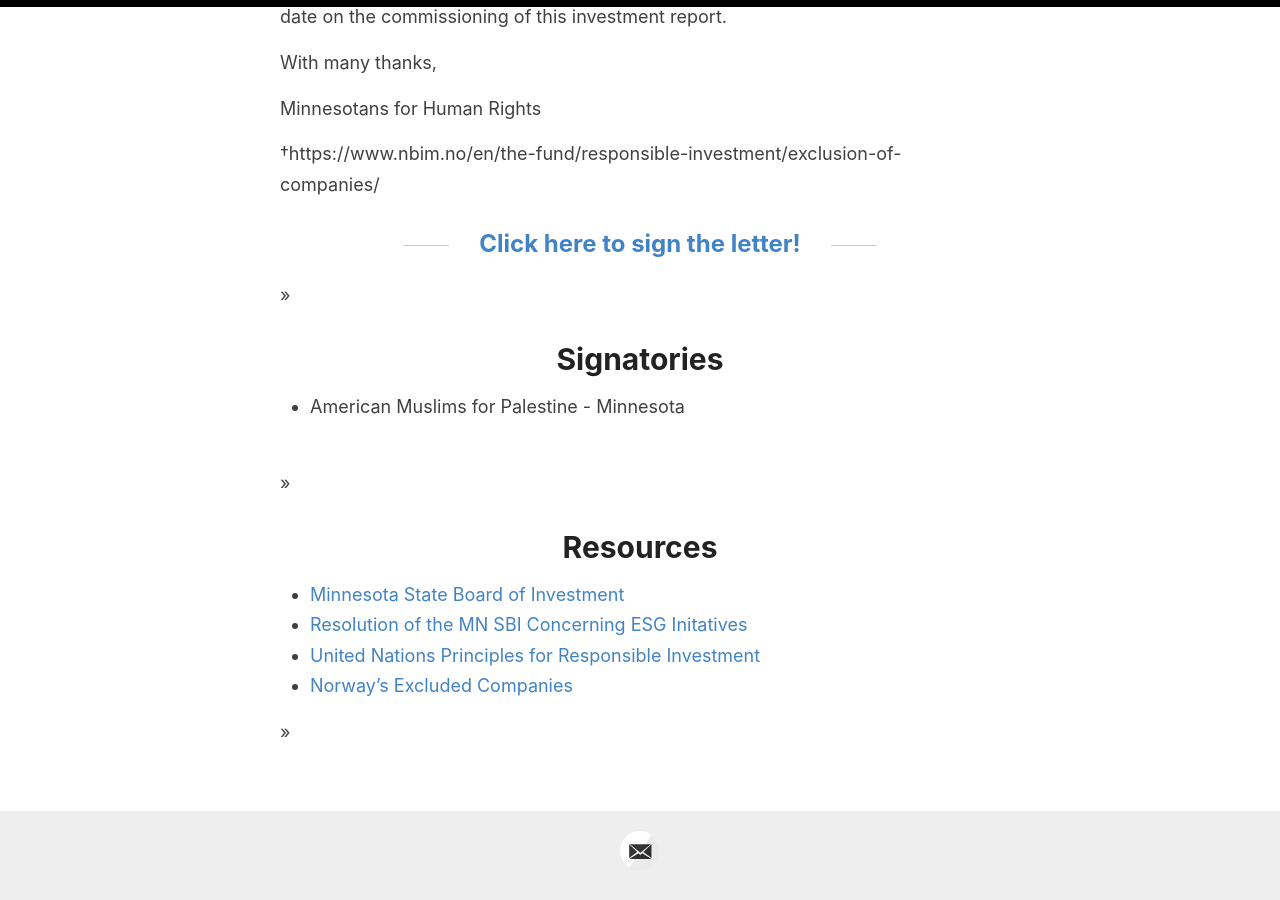
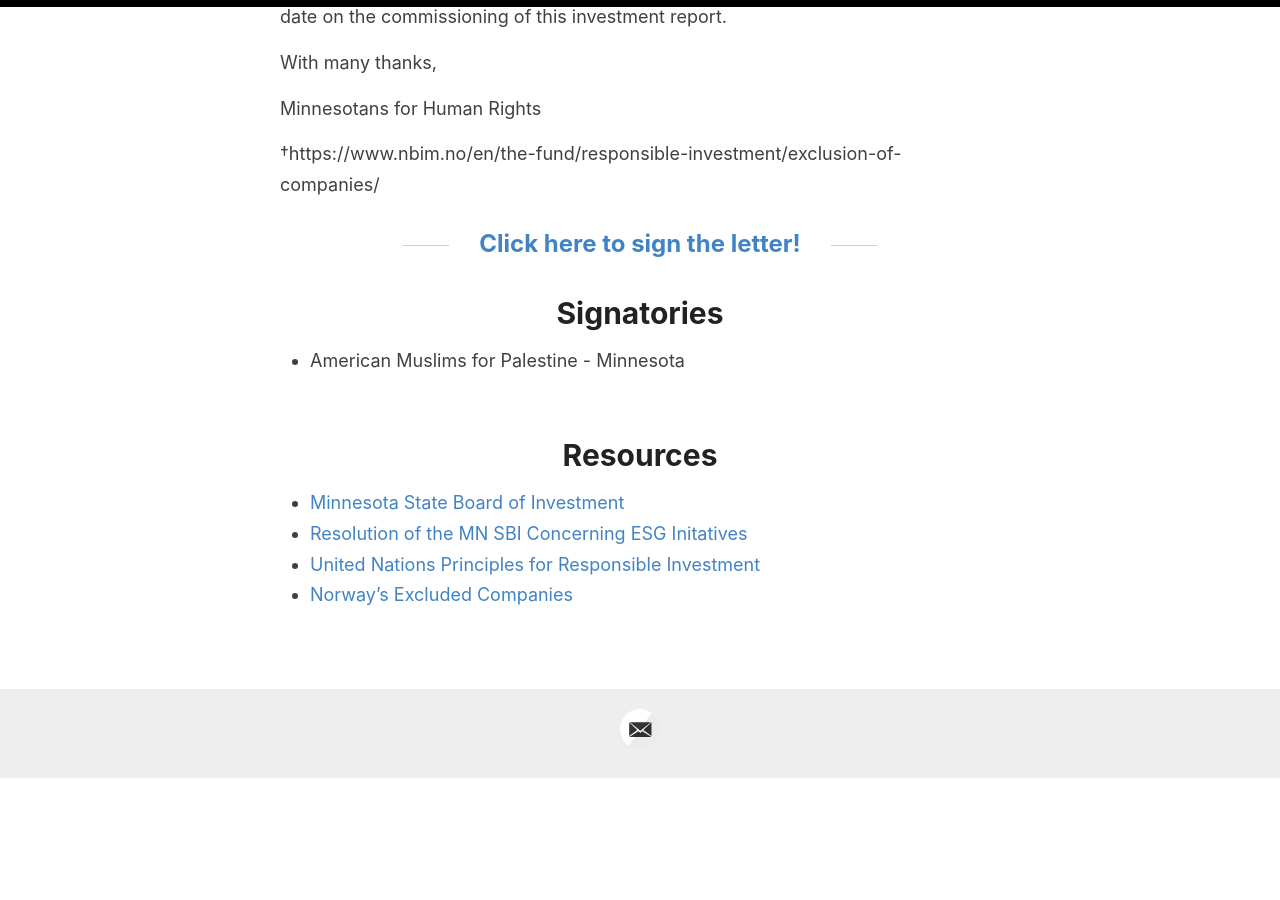
Before and after one commit to adamrahim/adamrahim.github.io, a Jekyll site: the page built from index.html, in a window 1280 px wide and 900 px high, scrolled down 2108 px. Built offline with Jekyll 4.4.1, drawn with Linux system fonts in a browser that asks for light colours; the list of posts is cut into pages by our own code; after the commit the page ends 2886 px from its top, so only the background shows below that.

Commit message:
Update index.html

```diff
--- a/index.html
+++ b/index.html
@@ -11,7 +11,6 @@
       <div class="entry">
         {{ post.content }}
       </div>
-      &raquo;
   {% endfor %}
 
   <!-- pagination -->
```
